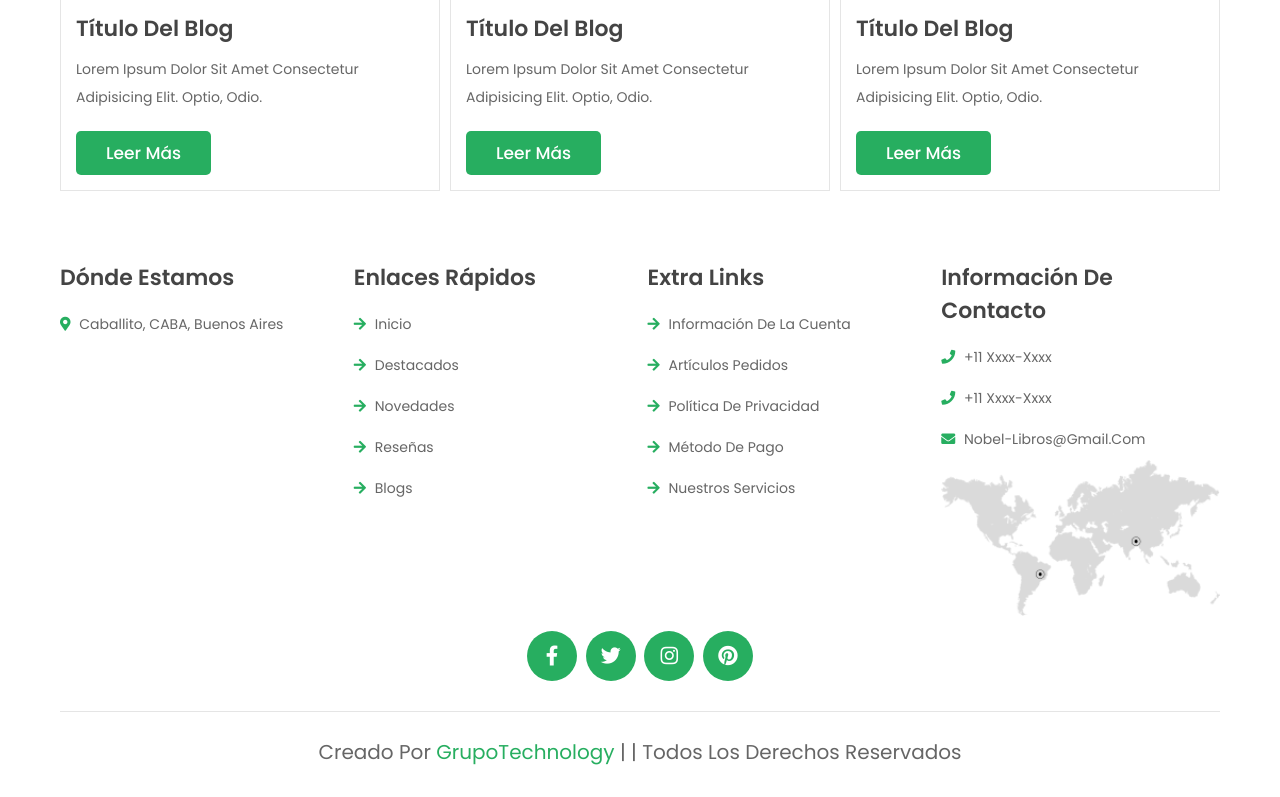
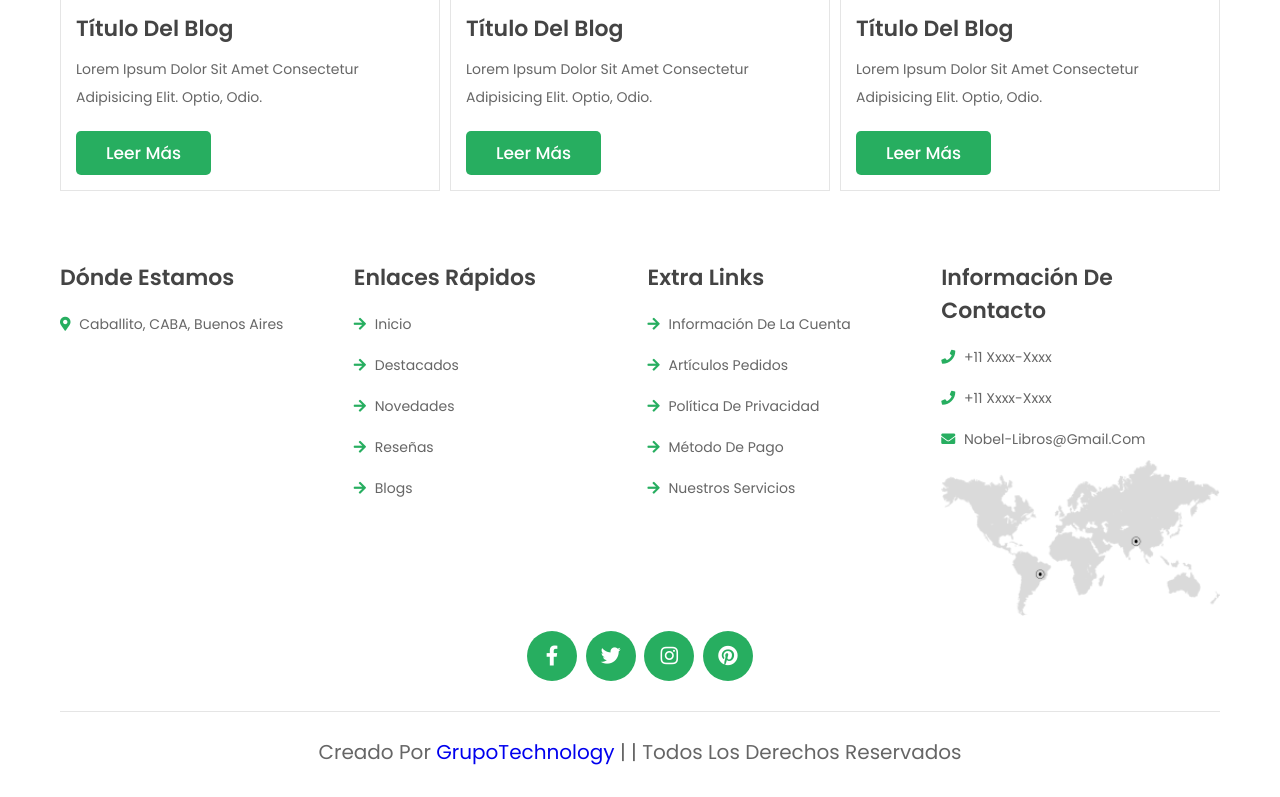
Before and after one commit to Kevzar/Nobel-Libros, a plain HTML site: page index.html in a window 1280 px wide. Shown: the part 3461-4258 px from the top of the page. Drawn offline with nearby package versions, Linux system fonts and the light colour scheme.

Commit message:
Update index.html

```diff
--- a/index.html
+++ b/index.html
@@ -785,7 +785,7 @@
         <a href="#" class="fab fa-pinterest"></a>
     </div>
 
-    <div class="credit"> Creado por <span>GrupoTechnology</span> | | Todos los derechos reservados </div>
+    <div class="credit" > Creado por <span><a href="https://kevzar.github.io/Web-PP1/" target="_blank">GrupoTechnology</a></span> | | Todos los derechos reservados </div>
 
 </section>
 
@@ -818,4 +818,5 @@
 <script src="js/script.js"></script>
 
 </body>
+
 </html>
```
